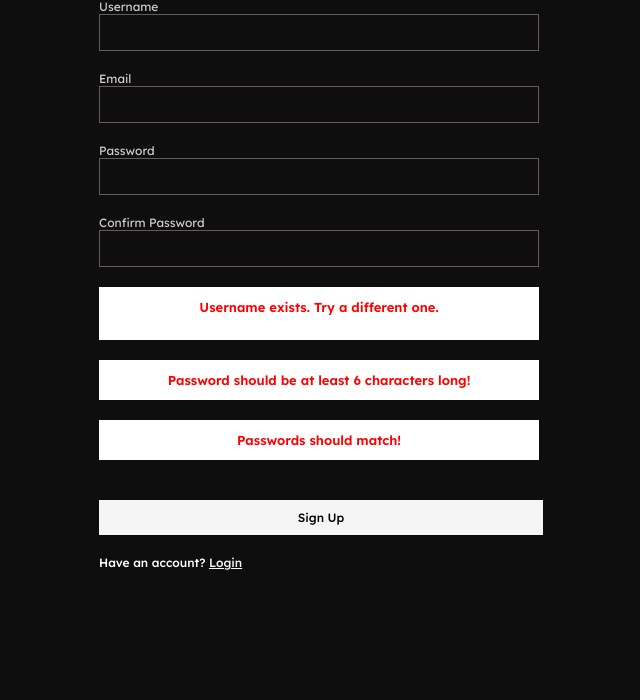
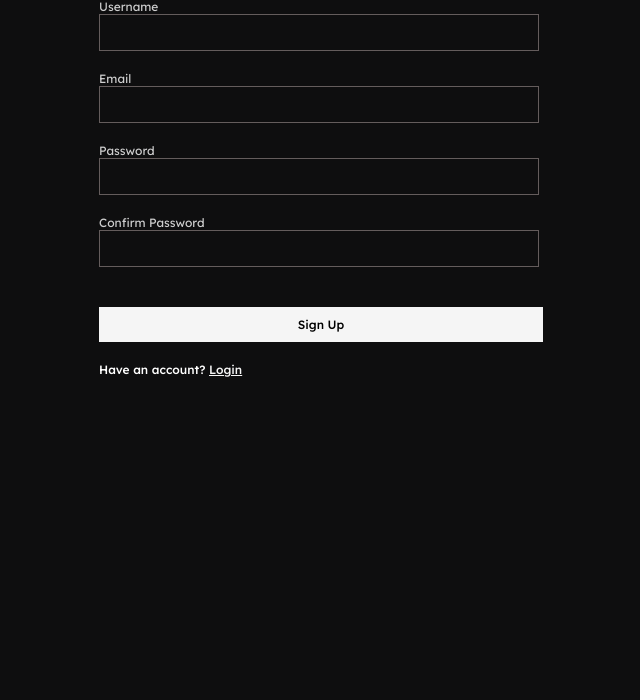
Before and after one commit to stancillous/KaribuNami, a Flask app: page /register in a window 1280 px wide. Shown: the part 160-860 px from the top of the page, without its empty margins (321-961 px from the left). Run offline with Flask 3, Linux system fonts and the light colour scheme.

Commit message:
implement showing errors if any during sign up

```diff
--- a/server/flask_api/templates/register.html
+++ b/server/flask_api/templates/register.html
@@ -38,16 +38,12 @@
                         <label for="confirm-user-password">Confirm Password</label>
                         <input name="confirm-password" required id="confirm-user-password" type="password" placeholder="">
                     </div>
-                    <div class="register-form-error username-present">
-                        <span class="username-error">Username exists. Try a different one.</span> <br> <br>
 
+                    {% if error %}
+                    <div class="register-form-error">
+                        <span>{{error}}</span>
                     </div>
-                    <div class="register-form-error short-password">
-                        <span class="short-password-error">Password should be at least 6 characters long!</span>
-                    </div>
-                    <div class="register-form-error passwords-mismatch">
-                        <span>Passwords should match!</span>
-                    </div>
+                    {% endif %}
 
                     <div class="btn-container">
                         <button class="register-btn" type="submit">Sign Up</button>
@@ -58,6 +54,6 @@
         </div>
     </main>
 
-    <script src="../static/scripts/register.js"></script>
+    <!-- <script src="../static/scripts/register.js"></script> -->
 </body>
 </html>
```
